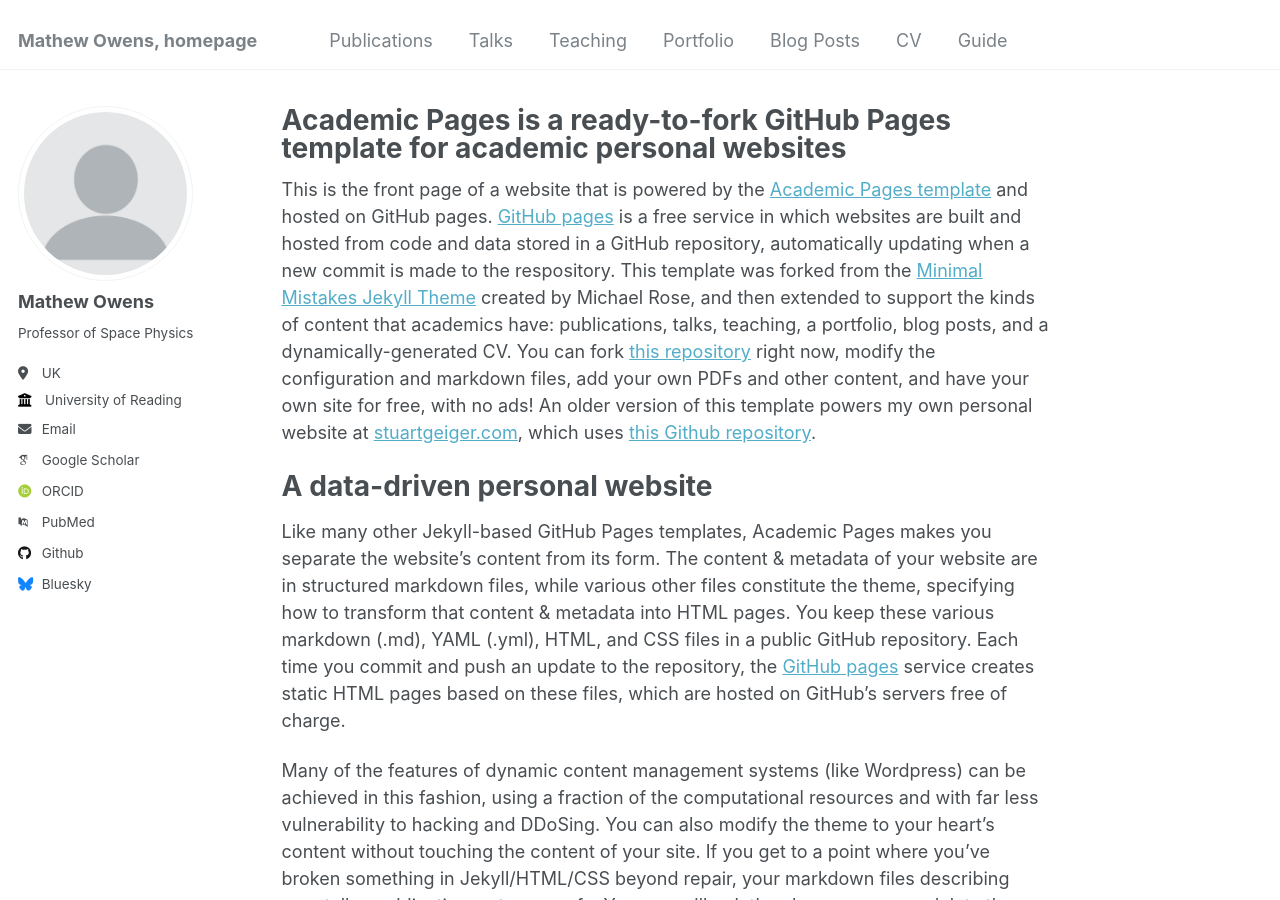
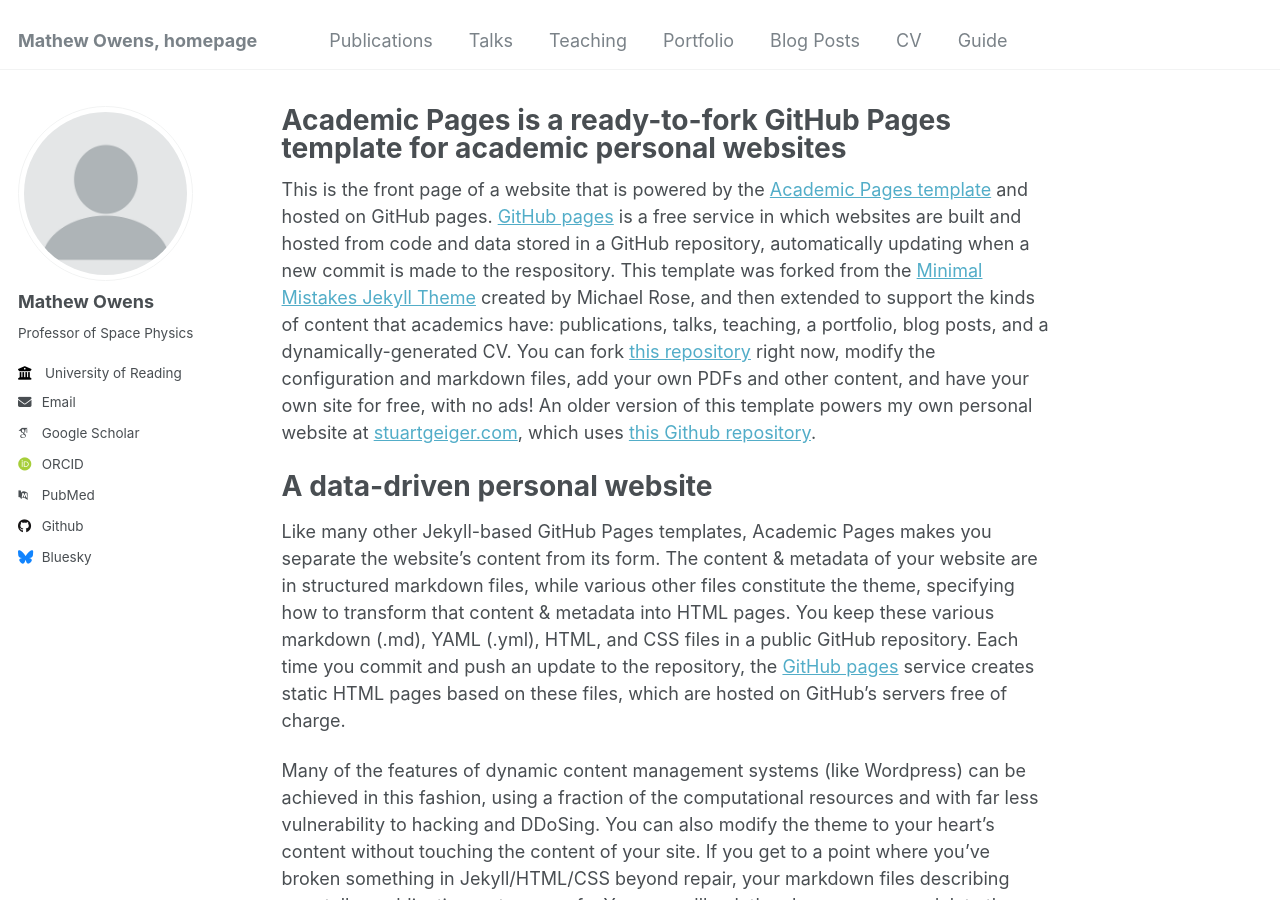
Before and after one commit to mathewjowens/mathewjowens.github.io, a Jekyll site: the page built from _pages/about.md, in a window 1280 px wide and 900 px high. Built offline with Jekyll 4.4.1, drawn with Linux system fonts in a browser that asks for light colours; some web fonts are replaced.

```diff
--- a/_config.yml
+++ b/_config.yml
@@ -25,7 +25,7 @@ author:
   name             : "Mathew Owens"
   pronouns         : # example: "she/her"
   bio              : "Professor of Space Physics"
-  location         : "UK"
+#  location         :  "UK"
   employer         : "University of Reading"
   uri              : # URL
   email            : "m.j.owens@reading.ac.uk"
```
